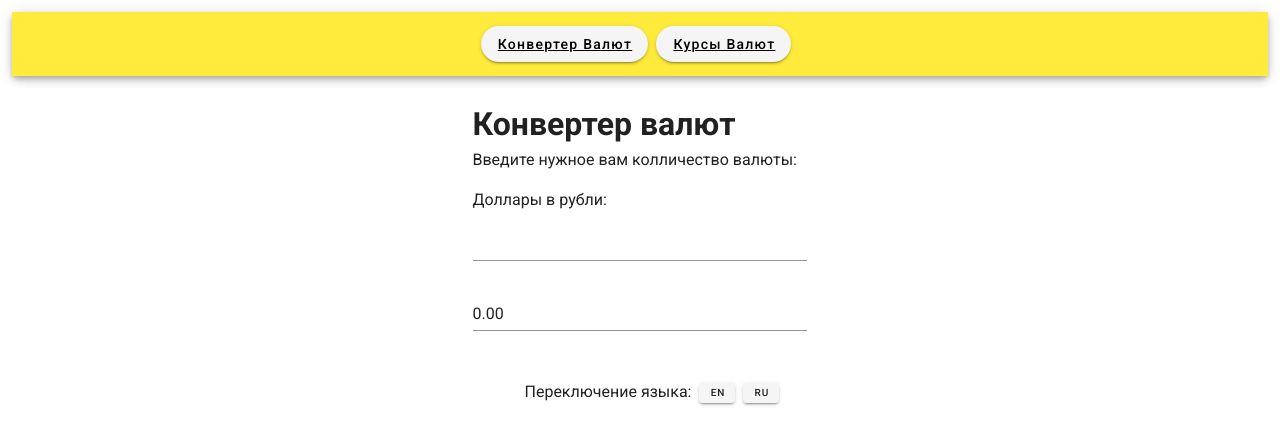
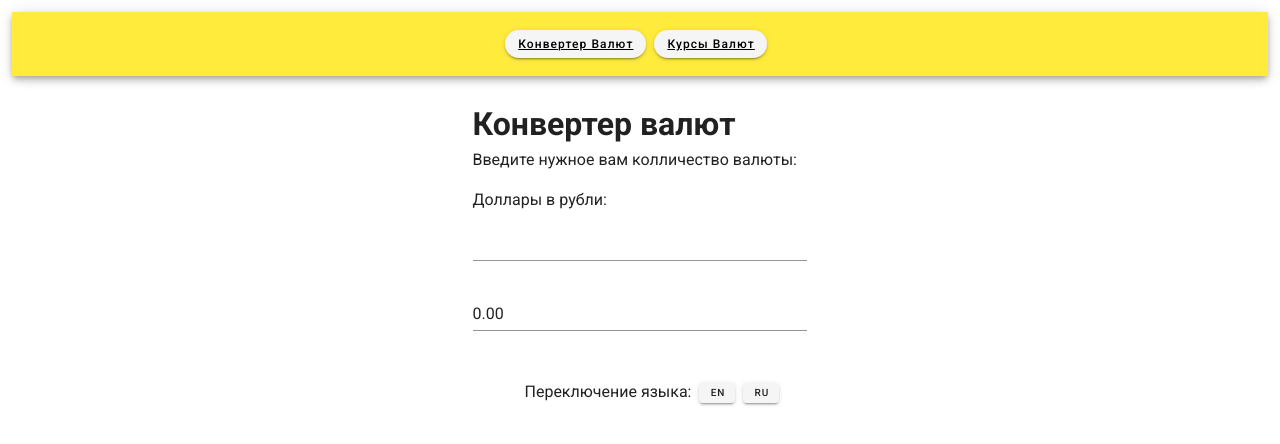
Before and after one commit to Claytone445/converter, a Vue app: page / in a window 1280 px wide. Shown: the top 444 px of the page. Built offline with nearby package versions, Linux system fonts and the light colour scheme; no server answers.

Commit message:
fix menu size

```diff
--- a/src/App.vue
+++ b/src/App.vue
@@ -6,10 +6,10 @@
         color="yellow"
         class="d-flex justify-center"
         >
-          <v-btn rounded class="me-2 text-capitalize menu">
+          <v-btn  rounded small class="me-2 text-capitalize menu">
         <router-link to="/">{{ $t('main.convert') }}</router-link>
           </v-btn>
-          <v-btn rounded class="me-2 text-capitalize menu">
+          <v-btn  rounded small class="me-2 text-capitalize menu">
         <router-link to="/CurrentCourses">{{$t ('main.currentCourses')}}</router-link>
           </v-btn>
         </v-app-bar>
```
